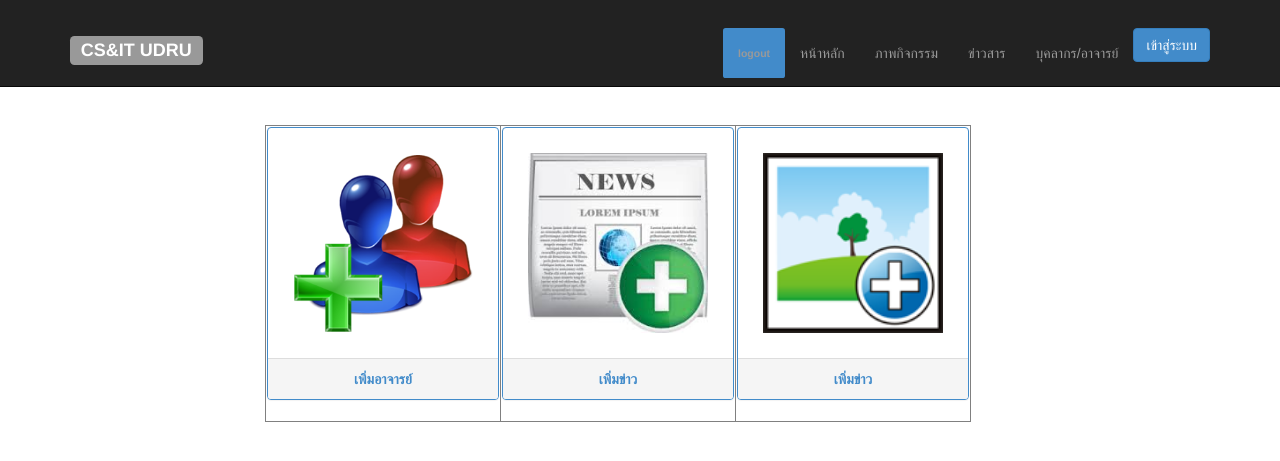
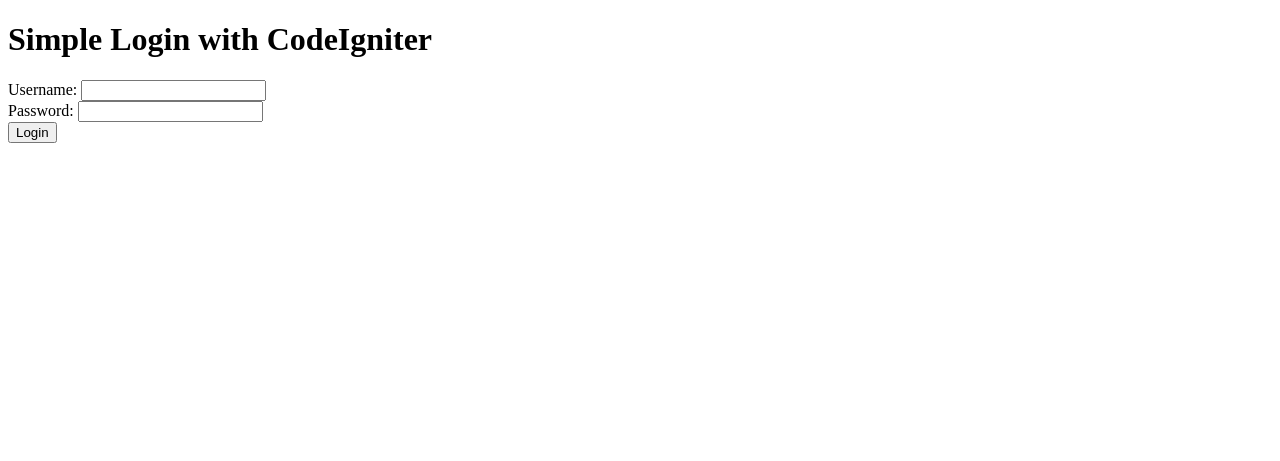
Before and after one commit to mynameistecs51/cs_udru, a CodeIgniter app: page /cs_udru/index.php/ctl_main/admin in a window 1280 px wide. Shown: the top 461 px of the page. Run offline with CodeIgniter, Linux system fonts and the light colour scheme; lists and menus that the app fills with data are empty; some libraries are stand-ins or nearby versions.

Commit message:
te update 13-5-57 21.30

```diff
--- a/application/controllers/ctl_main.php
+++ b/application/controllers/ctl_main.php
@@ -14,13 +14,13 @@ class Ctl_main extends CI_Controller {
 				'title' => "CS_UDRU",
 				'teacher' => $this->model_main->get_teacher(),
 				'teacher_news' => $this->model_main->get_news(),
-				'username' => "",
+				'name' => "",
 				);
 		}else{		/// เมื่อทำการ login ///////////
 			$session_data = $this->session->userdata('logged_in');
-				$data['username'] = $session_data['username']; // เมื่อสำเร็จแล้วให้เปลี่ยน title เป็น username
 			$data = array(
-					'username' => $session_data['username'],
+				'username' => $session_data['teacher_user'],
+				'name' => $session_data['teacher_name'],
 				'title' => "CS_UDRU",
 				'teacher' => $this->model_main->get_teacher(),
 				'teacher_news' => $this->model_main->get_news(),
@@ -30,37 +30,51 @@ class Ctl_main extends CI_Controller {
 	}
 
 
-		public function login(){
-			if($this->session->userdata('logged_in')){
-				$session_data = $this->session->userdata('logged_in');
-				$data['username'] = $session_data['username']; // เมื่อสำเร็จแล้วให้เปลี่ยน title เป็น username
-				$data = array(
-					'username' => $session_data['username'],
-					);
-				$this->load->view('cs_udru',$data);
-			}else{
-				// if no session redirect to login page
-				$this->load->view('login_form');
-			}
-		}
+		// public function login(){
+		// 	if($this->session->userdata('logged_in')){
+		// 		$session_data = $this->session->userdata('logged_in');
+		// 		$data['username'] = $session_data['username']; // เมื่อสำเร็จแล้วให้เปลี่ยน title เป็น username
+		// 		$data = array(
+		// 			'username' => $session_data['username'],
+		// 			);
+		// 		$this->load->view('cs_udru',$data);
+		// 	}else{
+		// 		// if no session redirect to login page
+		// 		$this->load->view('login_form');
+		// 	}
+		// }
 
 	public function page_teacher(){
-			$data["title"] = "อาจารย์ประจำสาขาวิชา";
-			$data['teacher'] = $this->model_main->get_teacher();
+		$session_data = $this->session->userdata('logged_in');
+		$data  = array(
+			"title" => "อาจารย์ประจำสาขาวิชา",
+			'teacher' => $this->model_main->get_teacher(),
+			'name' => $session_data['teacher_name'],
+			);
 
 		$this->load->view("page_teacher",$data);
 	}
 
 	///back door
 	public function admin(){
-			$data['title'] = "จัดการข้อมูล";
+		if(!$this->session->userdata('logged_in')){
+			$this->load->view('login_form');
+		}else{
+			$session_data = $this->session->userdata('logged_in');
+			$data  = array('title' => "จัดการข้อมูล",'name' => $session_data['teacher_name'] );
 			$this->load->view("admin/admin",$data);
+		}
 	}
 
 	// page add teacher//
 	public function add_teacher(){
-			$data['title'] = "เพิ่มข้อมูลอาจารย์";
+		if(!$this->session->userdata('logged_in')){
+			$this->load->view('login_form');
+		}else{
+			$session_data = $this->session->userdata('logged_in');
+			$data  = array('title' => "เพิ่อาจารย์",'name' => $session_data['teacher_name'] );
 			$this->load->view("admin/add_teacher",$data);
+		}
 	}
 
 	//add teacher db
@@ -76,8 +90,13 @@ class Ctl_main extends CI_Controller {
 
 	//add news
 	public function add_news(){
-		$data['title'] = "เพิ่มข่าว";
-		$this->load->view('admin/add_news',$data);
+		if(!$this->session->userdata('logged_in')){
+			$this->load->view('login_form');
+		}else{
+			$session_data = $this->session->userdata('logged_in');
+			$data  = array('title' => "เพิ่มข่าว",'name' => $session_data['teacher_name'] );
+			$this->load->view("admin/add_news",$data);
+		}
 	}
 
 	//add news db
--- a/application/controllers/verifylogin.php
+++ b/application/controllers/verifylogin.php
@@ -33,8 +33,8 @@ class Verifylogin extends CI_Controller{
 			foreach ($result as $row => $key) {
 				$sess_array = array(
 					'id' => $key->teacher_id,
-					'username' => $key->teacher_user,
-					'password' => $key->teacher_pwd,
+					'teacher_user' => $key->teacher_user,
+					'teacher_name' => $key->teacher_name,
 					);
 				$this->session->set_userdata('logged_in',$sess_array);
 			}
--- a/application/models/model_main.php
+++ b/application/models/model_main.php
@@ -9,7 +9,7 @@ class Model_main extends CI_model {
 
 	public function login($username,$password){
 
-		$this->db->select('teacher_id,teacher_user,teacher_pwd');
+		$this->db->select('teacher_id,teacher_user,teacher_pwd,teacher_name');
 		$this->db->from('teacher');
 		$this->db->where('teacher_user', $username);
 		$this->db->where('teacher_pwd', $password);
@@ -80,12 +80,12 @@ class Model_main extends CI_model {
 
 	//////add news db
 	public function create_news(){
-
+		$session_data = $this->session->userdata('logged_in');
 		$news = array(
 			'news_id' => " ",
 			'news_head' => $this->input->post('input_headNews'),
 			'news_container' => $this->input->post('input_contain_news'),
-			'news_peoplePost' => "chaiwat",
+			'news_peoplePost' => $session_data['teacher_name'],
 			'news_datePost' => date("Y-m-d H:i:s"),
 			);
 		$query =  $this->db->insert('teacher_news',$news);
--- a/application/views/admin/admin.php
+++ b/application/views/admin/admin.php
@@ -25,9 +25,9 @@
 				<th>
 					<div class="panel panel-primary">
 						<?php echo anchor('ctl_main/add_teacher','<div class="panel-body" >
-							<img src=" '.base_url().'image/add_image.png"  style="width:200px; hight:150px; padding:10px;">
+							<img src=" '.base_url().'image/add_news.jpg"  style="width:200px; hight:150px; padding:10px;">
 						</div>
-						<div class="panel-footer" align="center">เพิ่มข่าว</div>
+						<div class="panel-footer" align="center">เพิ่มภาพกิจกรรม</div>
 						');?>
 					</div>
 				</th>
--- a/application/views/cs_udru.php
+++ b/application/views/cs_udru.php
@@ -25,7 +25,7 @@
 
 	foreach ($teacher_news as $key_news => $value_news) {
 		echo "<div class='panel panel-primary ' >";
-			echo  '<div class="panel-heading"><b class="glyphicon glyphicon-info-sign"></b>  '.$value_news ->news_head."  -->".$username.'</div>'; ///////// ห้วข้อข่าว ///////////
+			echo  '<div class="panel-heading"><b class="glyphicon glyphicon-info-sign"></b>  '.$value_news ->news_head.'</div>'; ///////// ห้วข้อข่าว ///////////
 			echo '<div class="panel-body alert-info" style="padding:10px; word-wrap:break-word;" >';
 			echo substr($value_news ->news_container,0,20)."...<span class='label label-info'>".anchor('ctl_main/index','อ่านต่อ')."</span>";  ///// เนื้อหาข่าว  ///////////
 			echo '<br/><span class="label label-warning" style="float:right;">'.$value_news->news_peoplePost.'</span> ';  //////คนโพสข่าว //////////
--- a/application/views/head.php
+++ b/application/views/head.php
@@ -33,13 +33,21 @@
 			<div class="collapse navbar-collapse navbar-ex1-collapse">
 				<ul class="nav navbar-nav navbar-right">
 					<li>
-					<?php echo anchor('home/logout','logout'," class='label label-primary'"); ?>
+						<?php echo anchor('home/logout','logout'," class='label label-primary'"); ?>
 					</li>
 					<li ><?php echo anchor('ctl_main/index','หน้าหลัก');?></li>
 					<li><?php echo anchor('#',"ภาพกิจกรรม");?></li>
 					<li><?php echo anchor('ctl_main/add_news','ข่าวสาร');?></li>
 					<li><?php echo anchor('ctl_main/page_teacher','บุคลากร/อาจารย์');?></li>
-					<li><span class="btn btn-primary" data-toggle="modal" data-target=".bs-example-modal-sm">เข้าสู่ระบบ</span></li>
+					<li>
+						<?php
+						if(!$name ){
+							echo "<span class='btn btn-primary' data-toggle='modal' data-target='.bs-example-modal-sm'>เข้าสู่ระบบ</span>";
+						}else{
+							echo  anchor('home/logout',$name.'logout'," class='label label-primary'");
+						}
+						?>
+					</li>
 				</ul>
 			</div><!-- /.navbar-collapse -->
 		</div><!-- /.container -->
```
Lines whose indentation alone changed are shown as unchanged.
